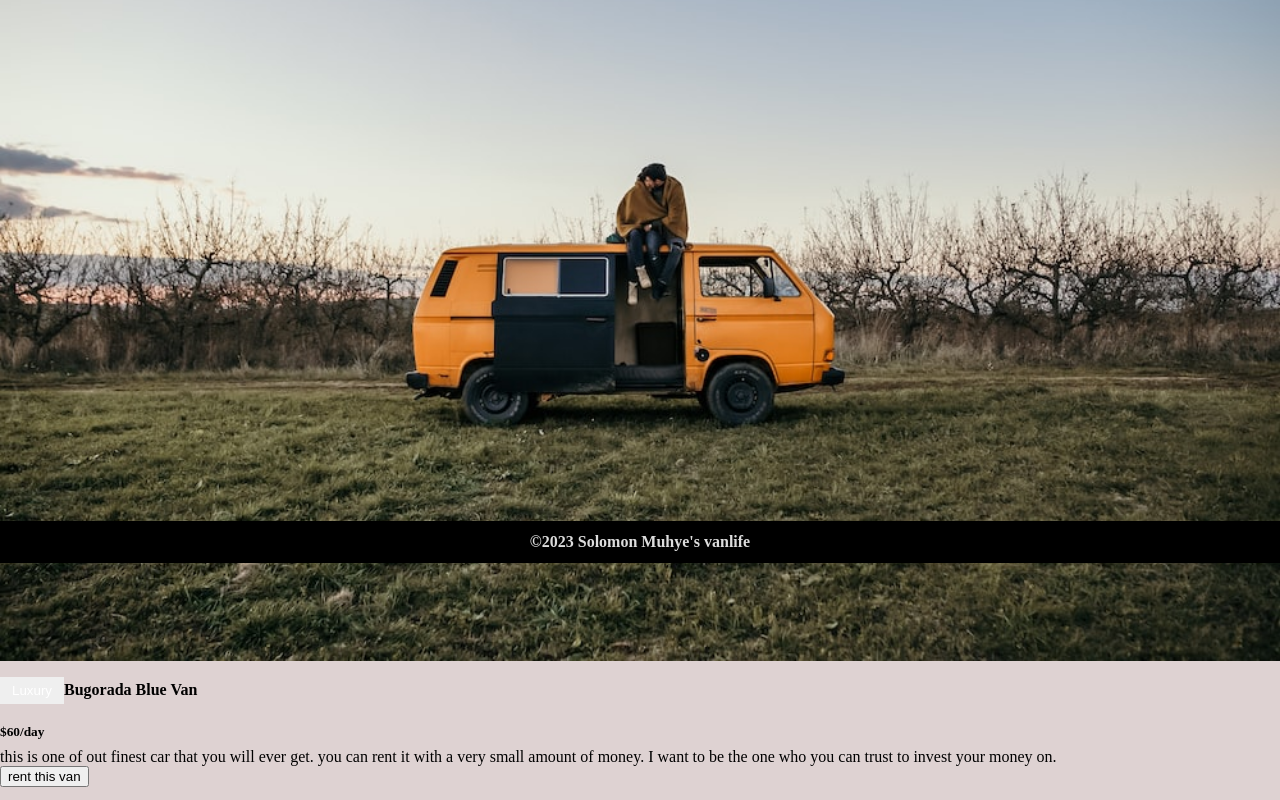
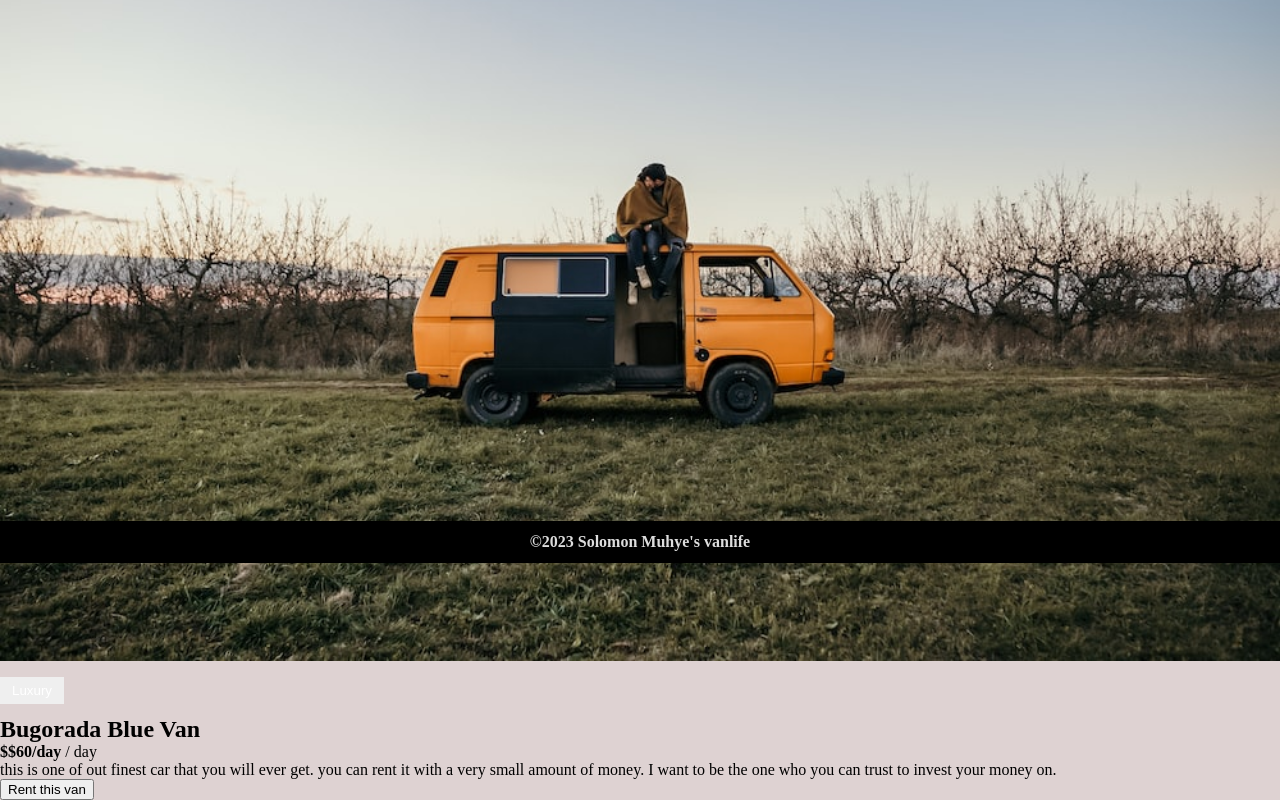
Before and after one commit to SolomonMuhyeY/vanlife, a React (Vite) app: page /vans/1 in a window 1280 px wide. Shown: the part 237-1037 px from the top of the page. Built offline with nearby package versions, Linux system fonts and the light colour scheme.

Commit message:
adding review section

```diff
--- a/src/pages/VanDetail.jsx
+++ b/src/pages/VanDetail.jsx
@@ -4,45 +4,22 @@ import { vans } from "../data/vans_data";
 function VanDetail() {
   const { id } = useParams();
   const navigate = useNavigate();
+
   const goBack = () => {
     navigate(-1);
   };
-  let type = ""; //trying to avoid the global variable
-  const vanDetail = vans.map((van) => {
-    if (van.id == id) {
-      type = van.type;
-      return (
-        <div className='van_card_detail' key={van.id}>
-          <div className='img'>
-            <img src={van.img} alt='' />
-          </div>
-          {van.type && (
-            <button className={`type_btn ${van.type}`}>{van.type}</button>
-          )}
-          <b>{van.name}</b>
-          <small
-            style={{
-              margin: "8px 0",
-              display: "block",
-            }}
-          >
-            <b>{van.price}</b>
-          </small>
-          <p>{van.description}</p>
-          <button className='rent_btn'>rent this van</button>
-        </div>
-      );
-    }
-  });
+
+  const van = vans.find((van) => van.id == id);
+
+  if (!van) {
+    return <h1>Loading...</h1>;
+  }
+
+  const { type, img, name, price, description } = van;
 
   return (
-    <div className='detail_container'>
-      <NavLink
-        onClick={() => goBack()}
-        to='..'
-        relative='path'
-        className='rtn_btn'
-      >
+    <div className='detail_container p-4'>
+      <NavLink onClick={goBack} to='..' relative='path' className='rtn_btn'>
         &larr;
         <span style={{ marginRight: "0" }}>
           back to{" "}
@@ -55,9 +32,26 @@ function VanDetail() {
             {type ? type : "all"}
           </i>{" "}
           vans
-        </span>{" "}
+        </span>
       </NavLink>
-      {vanDetail ? vanDetail : <h1>Loading ... </h1>}
+      <div className='van_card_detail mt-6 p-6 border rounded-lg shadow-lg'>
+        <div className='img mb-4'>
+          <img src={img} alt={name} className='w-full h-auto rounded-lg' />
+        </div>
+        {type && (
+          <button className={`type_btn ${type.toLowerCase()} mb-4`}>
+            {type}
+          </button>
+        )}
+        <h2 className='text-2xl font-bold mb-2'>{name}</h2>
+        <div className='text-xl text-gray-700 mb-4'>
+          <b>${price}</b> / day
+        </div>
+        <p className='text-gray-600 mb-6'>{description}</p>
+        <button className='rent_btn bg-blue-500 text-white py-2 px-4 rounded'>
+          Rent this van
+        </button>
+      </div>
     </div>
   );
 }
```
